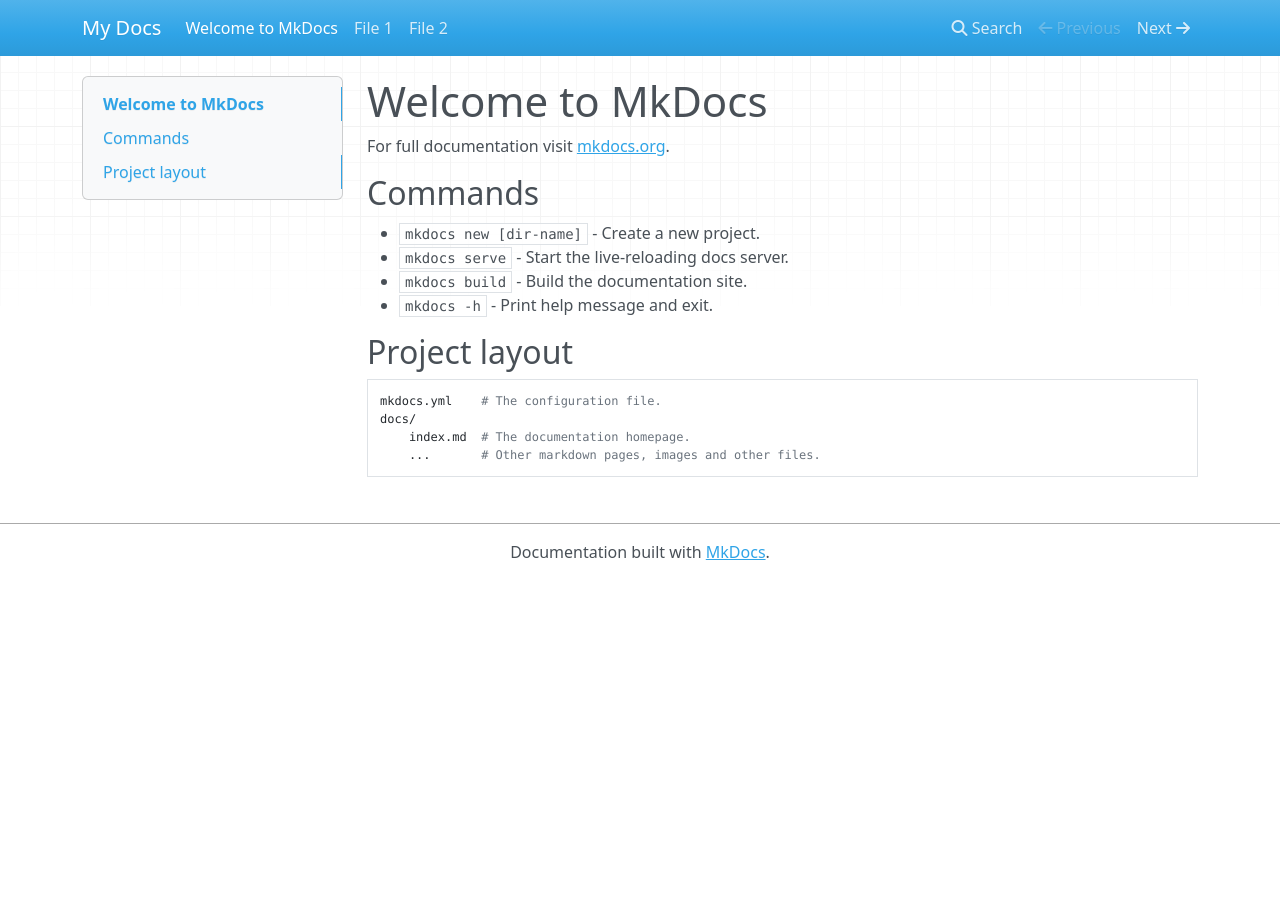
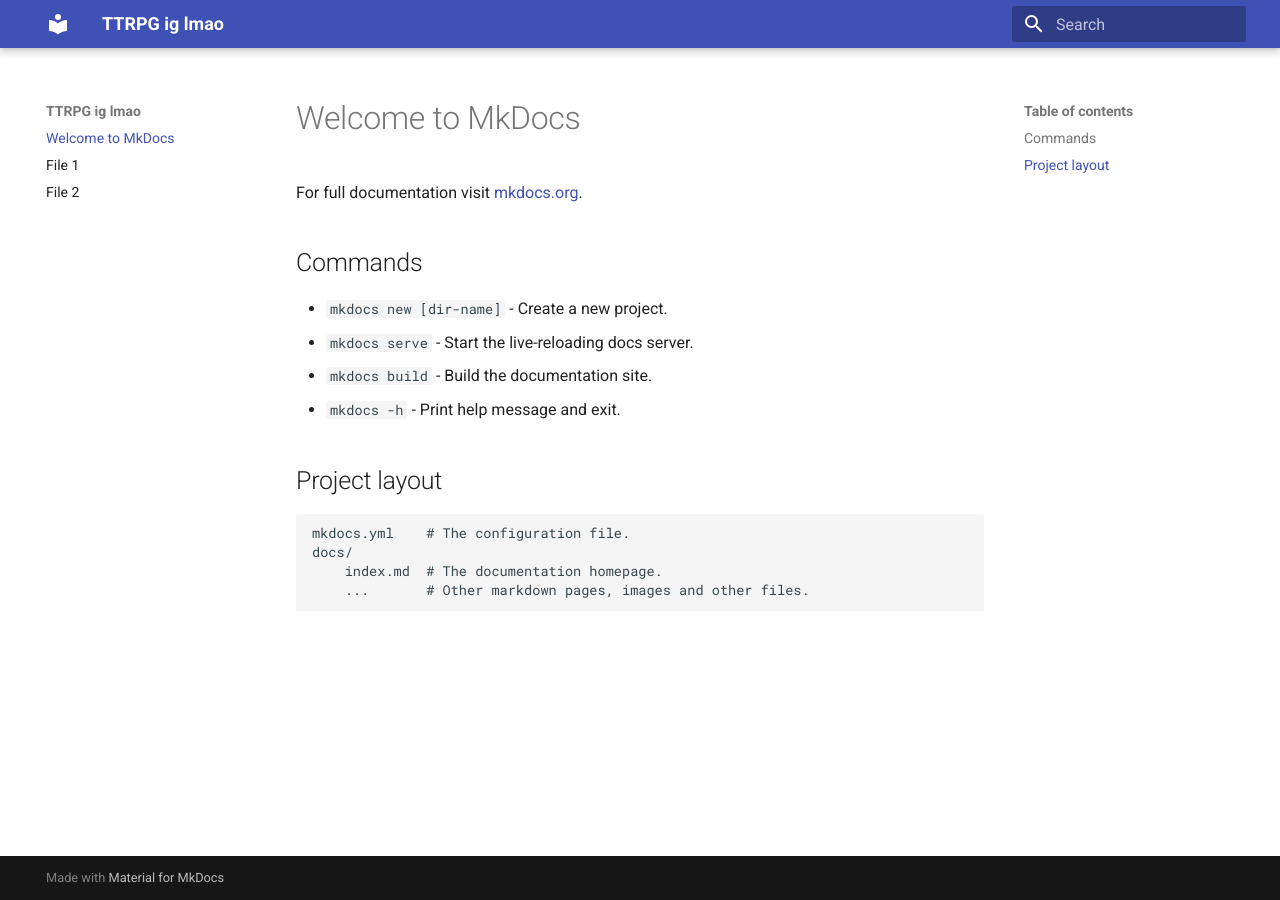
Before and after one commit to ProbablyIly/UnnamedTTRPG, an MkDocs documentation site: the page built from docs/index.md, in a window 1280 px wide. Built offline with MkDocs 1.6.1 and Material for MkDocs 9.7.7, drawn with Linux system fonts in a browser that asks for light colours; nearby versions of some CDN libraries.

Commit message:
vault backup: 2025-10-17 22:33:08

```diff
--- a/mkdocs.yml
+++ b/mkdocs.yml
@@ -1 +1,3 @@
-site_name: My Docs
+site_name: TTRPG ig lmao
+theme:
+  name: material
```
Also changed, not shown: 1 other file.
